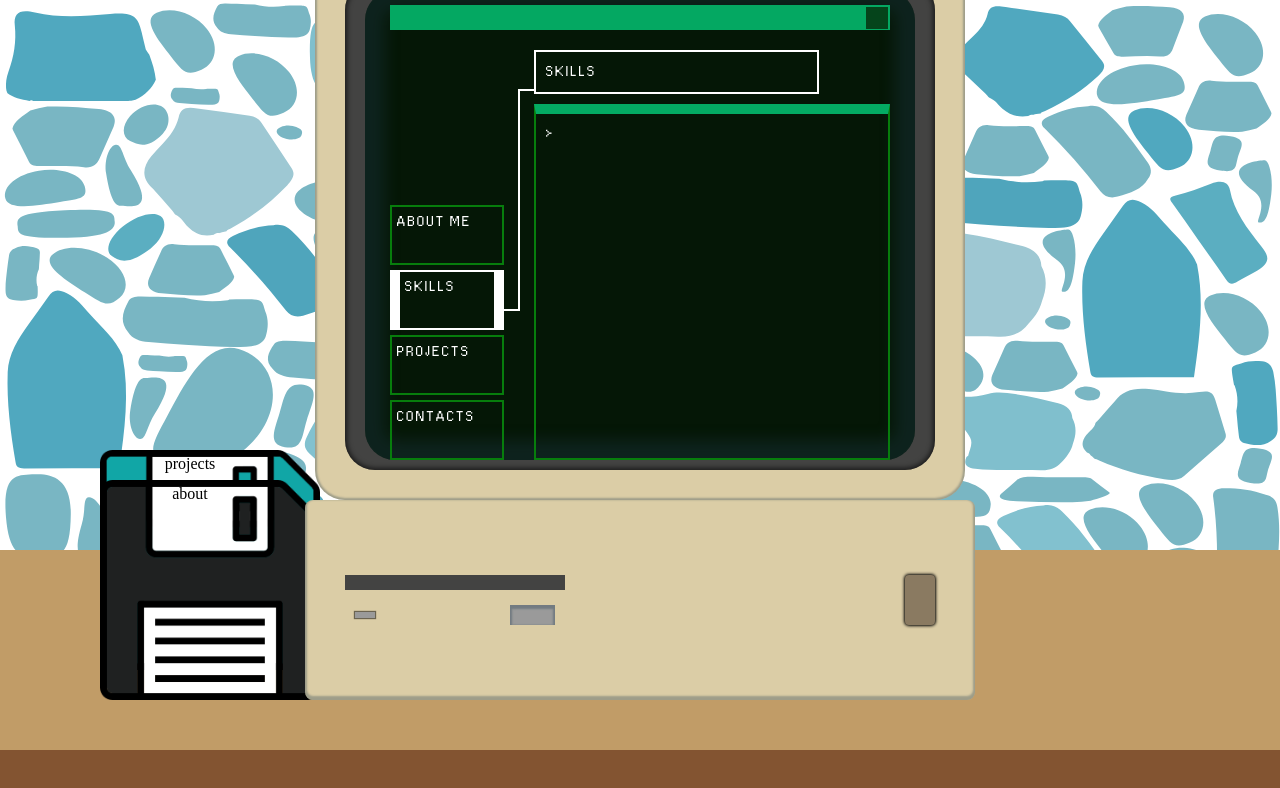
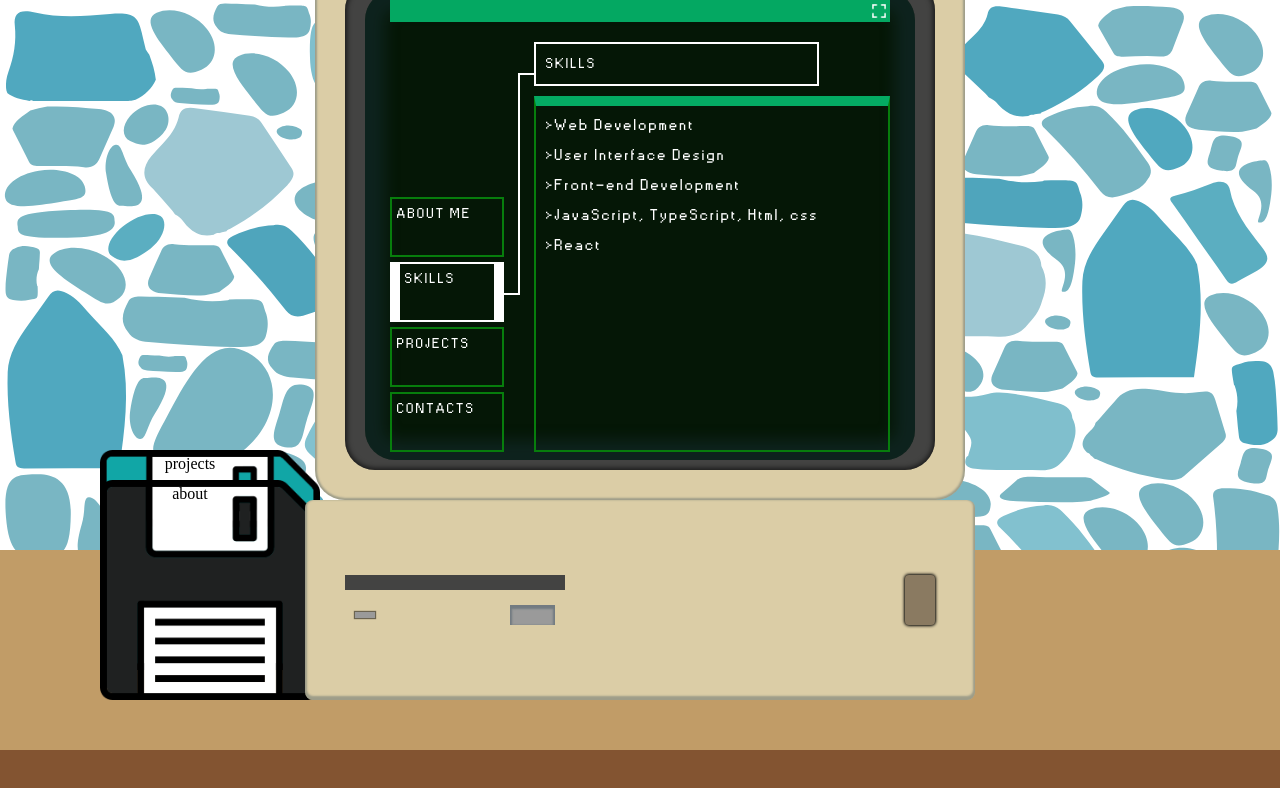
Before and after one commit to backspacev9/myportfolio, a React (Create React App) app: page /about in a window 1280 px wide. Both pictures are taken after a click on the item "SKILLS". Shown: the top 788 px of the page. Built offline with nearby package versions, Linux system fonts and the light colour scheme.

Commit message:
add: add content about skills adn fix some bugs

```diff
--- a/src/App.scss
+++ b/src/App.scss
@@ -15,6 +15,9 @@
   margin: 0;
   padding: 0;
   box-sizing: border-box;
+}
+li {
+  list-style: none;
 }
 
 .App,
--- a/src/components/computer/Computer.scss
+++ b/src/components/computer/Computer.scss
@@ -52,17 +52,19 @@
     display: flex;
     position: relative;
     flex-direction: column;
-    height: 100%;
     width: 100%;
     height: 100%;
-    padding: 15px 25px 25px 25px;
+    padding: $paddingTopGlass 25px;
     background-color: #051706;
     border-radius: 30px;
     box-shadow: 0px 0px 15px 20px rgba(34, 60, 80, 0.33) inset;
 
+    .disk-page {
+      height: calc(100% - $paddingTopGlass * 2);
+    }
+
     .control-header {
       display: flex;
-      padding: 2px 2px;
       align-items: center;
       justify-content: flex-end;
       width: 100%;
@@ -76,27 +78,15 @@
         position: relative;
         width: 22px;
         height: 22px;
-        background-color: #05441b;
+        // background-color: #05441b;
         cursor: pointer;
-        span {
-          display: none;
-          position: absolute;
-          background-color: #fff;
-          width: 2px;
-          height: 100%;
-        }
-        span:nth-child(1) {
-          transform: rotate(45deg);
-        }
-        span:nth-child(2) {
-          transform: rotate(-45deg);
+        img {
+          width: 60%;
+          height: 60%;
         }
       }
       .btn-minimize:hover {
-        background-color: #fff;
-        .stroke {
-          background-color: #04a862;
-        }
+        background-color: #00000075;
       }
     }
 
@@ -115,9 +105,6 @@
     height: 100vh;
     .m-glass {
       .control-header .btn-minimize {
-        .stroke {
-          display: flex;
-        }
       }
       .header {
         font-size: 30px;
--- a/src/components/computer/Computer.tsx
+++ b/src/components/computer/Computer.tsx
@@ -1,5 +1,6 @@
 import "./Computer.scss";
 import "../../";
+import {iconPath} from "../../constants";
 import Browser from "../browser/Browser";
 
 import AboutDiskette from "../diskette-menu/aboutDiskette/AboutDiskette";
@@ -9,7 +10,6 @@ const Computer = () => {
 
   const fullScreen = () => {
     setIsFullScreen(!isFullScreen);
-    console.log("click");
   };
 
   return (
@@ -19,8 +19,7 @@ const Computer = () => {
           <div className="m-glass">
             <header className="control-header">
               <span className="btn-minimize" onClick={() => fullScreen()}>
-                <span className="stroke"></span>
-                <span className="stroke"></span>
+                <img src={isFullScreen ? iconPath.fullscreenExit : iconPath.fullscreen} alt="" />
               </span>
             </header>
             <AboutDiskette isFullScreen={isFullScreen} />
--- a/src/components/diskette-menu/aboutDiskette/AboutDiskette.scss
+++ b/src/components/diskette-menu/aboutDiskette/AboutDiskette.scss
@@ -1,9 +1,6 @@
 .About {
   display: flex;
-  width: 100%;
-  height: 100%;
   //gap: 30px;
-
   canvas {
   }
   aside,
@@ -86,9 +83,6 @@
           flex-direction: column;
           gap: 20px;
 
-          li {
-            list-style: none;
-          }
           .exp-header {
             display: flex;
             flex-direction: column;
--- a/src/components/diskette-menu/aboutDiskette/AboutDiskette.tsx
+++ b/src/components/diskette-menu/aboutDiskette/AboutDiskette.tsx
@@ -98,7 +98,7 @@ const AboutDiskette = (props: aboutDisketteProps) => {
   };
 
   return (
-    <div className="About">
+    <div className="About disk-page">
       <aside>
         <nav>
           <li
@@ -142,7 +142,7 @@ const AboutDiskette = (props: aboutDisketteProps) => {
         </div>
         <div className="mainContainer">
           <div className={`tabContent tc-about ${activeTC.about}`}>
-            <span> Hello, I'm Kalendo Alexander</span>
+            <span> Hello, I'm Alexander Kalendo</span>
             <section>
               <span className="sectionName"> &#62;Profile</span>
               <p>
@@ -190,7 +190,7 @@ const AboutDiskette = (props: aboutDisketteProps) => {
                 <div className="exp-header">
                   <div className="dateAndPosition">
                     <div className="exp-date">03/2021 - 08/2021</div>
-                    <span> JavaScript/Front-End Courses</span>
+                    <span>Front-End Courses</span>
                   </div>
                   <span className="place">Rolling Scopes School</span>
                 </div>
@@ -199,7 +199,11 @@ const AboutDiskette = (props: aboutDisketteProps) => {
             </section>
           </div>
           <div className={`tabContent tc-skills ${activeTC.skills}`}>
-            &#62; <p></p>
+            <li>&#62;Web Development</li>
+            <li>&#62;User Interface Design</li>
+            <li>&#62;Front-end Development</li>
+            <li>&#62;JavaScript, TypeScript, Html, css</li>
+            <li>&#62;React</li>
           </div>
           <div className={`tabContent tc-projects ${activeTC.projects}`}>&#62;33333333333</div>
           <div className={`tabContent tc-contacts ${activeTC.contacts}`}>&#62;44444444444</div>
--- a/src/constants.ts
+++ b/src/constants.ts
@@ -8,3 +8,7 @@ export const cards = [
     image: "./img/diskette2.png",
   },
 ];
+export const iconPath = {
+  fullscreen: "./icons/fullscreen.png",
+  fullscreenExit: "./icons/fullscreen_exit.png",
+};
--- a/src/varibles.style.scss
+++ b/src/varibles.style.scss
@@ -1,2 +1,3 @@
 $tableHeight: 200px;
 $centerTable: calc($tableHeight / 2);
+$paddingTopGlass: 10px;
```
Also changed, not shown: public/icons/fullscreen.png (added), public/icons/fullscreen_exit.png (added).
